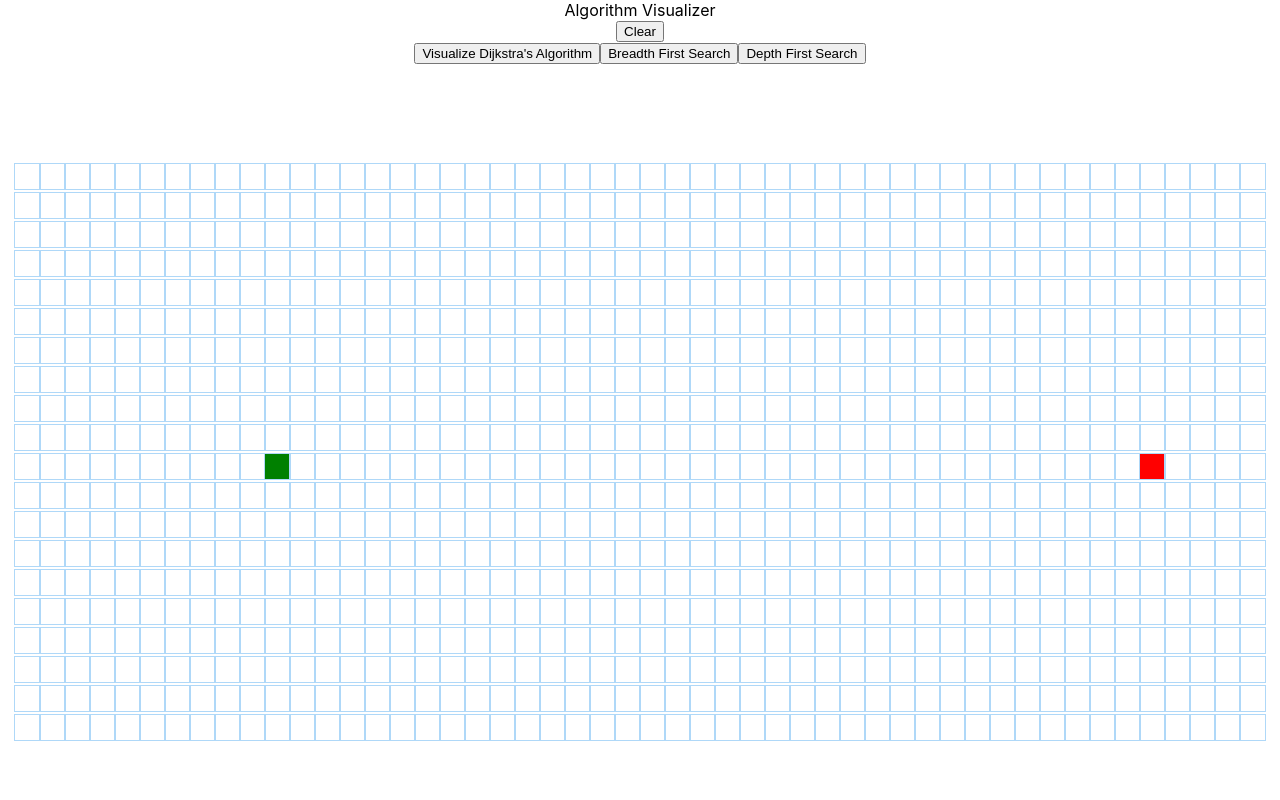
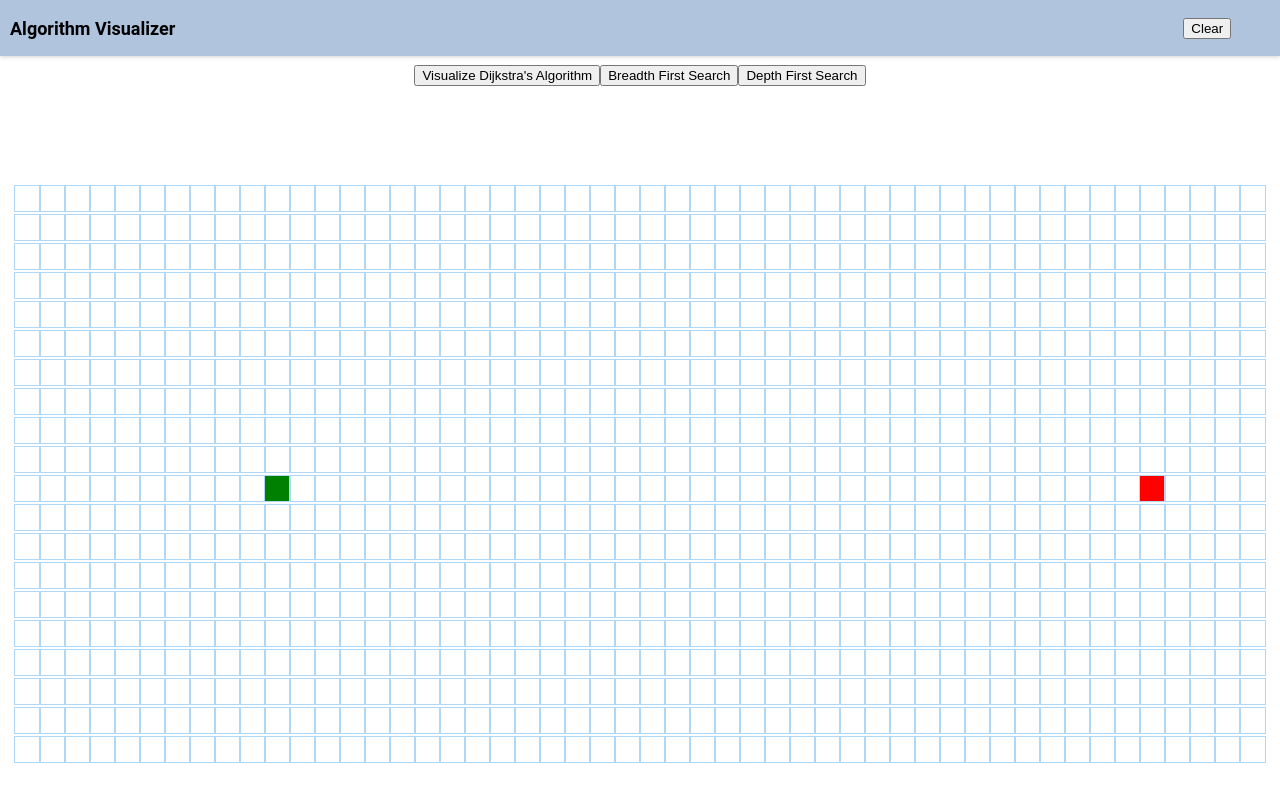
Before and after one commit to SchrOdinger11/AlgoVisualizer, a React (Create React App) app: page / in a window 1280 px wide. Built offline with nearby package versions, Linux system fonts and the light colour scheme.

Commit message:
made code modular

```diff
--- a/package.json
+++ b/package.json
@@ -8,6 +8,7 @@
     "@testing-library/user-event": "^13.5.0",
     "react": "^18.2.0",
     "react-dom": "^18.2.0",
+    "react-helmet": "^6.1.0",
     "react-scripts": "5.0.1",
     "web-vitals": "^2.1.4"
   },
--- a/src/algorithms/bfs.js
+++ b/src/algorithms/bfs.js
@@ -1,4 +1,4 @@
-import {shortestPathOrder } from "./dijkstra";
+import { shortestPathOrder,unvisitedNeighbors } from "./dijkstra";
 export function bfs(grid, start, finish) {
     //console.log(start.d)
     start.d=1;
@@ -26,18 +26,23 @@ export function bfs(grid, start, finish) {
             queue= queue.filter((node)=> node!== currentNode);
 
 
-            let neighbors = [];
-            const {col, row} = currentNode;
-            if (row > 0) neighbors.push(grid[row - 1][col]);
-            if (row < grid.length - 1) neighbors.push(grid[row + 1][col]);
-            if (col > 0) neighbors.push(grid[row][col - 1]);
-            if (col < grid[0].length - 1) neighbors.push(grid[row][col + 1]);
 
 
-            for(let i=0;i< neighbors.length;i++)
+        let n=[];
+        n=unvisitedNeighbors(currentNode,grid);
+
+            // let neighbors = [];
+            // const {col, row} = currentNode;
+            // if (row > 0) neighbors.push(grid[row - 1][col]);
+            // if (row < grid.length - 1) neighbors.push(grid[row + 1][col]);
+            // if (col > 0) neighbors.push(grid[row][col - 1]);
+            // if (col < grid[0].length - 1) neighbors.push(grid[row][col + 1]);
+
+
+            for(let i=0;i< n.length;i++)
             {
 
-                let neighbour =  neighbors[i];
+                let neighbour =  n[i];
                 if(!temp.includes(neighbour) && !neighbour.wall)
                 {
 
--- a/src/algorithms/dfs.js
+++ b/src/algorithms/dfs.js
@@ -1,4 +1,4 @@
-import { shortestPathOrder } from "./dijkstra";
+import { shortestPathOrder,unvisitedNeighbors } from "./dijkstra";
 export function dfs(grid,start,finish){
 
 
@@ -17,13 +17,9 @@ export function dfs(grid,start,finish){
         let currentNode = stack.pop();
 
 
+        let n=[];
+        n=unvisitedNeighbors(currentNode,grid);
 
-        let n = [];
-            const {col, row} = currentNode;
-            if (row > 0) n.push(grid[row - 1][col]);
-            if (row < grid.length - 1) n.push(grid[row + 1][col]);
-            if (col > 0) n.push(grid[row][col - 1]);
-            if (col < grid[0].length - 1) n.push(grid[row][col + 1]);
 
         if(currentNode === finish)
         {
@@ -34,6 +30,7 @@ export function dfs(grid,start,finish){
 
         for(let i=0;i<n.length;i++)
         {
+            if(currentNode !== finish){
             if(!visitedArray.includes(n[i]) && !n[i].wall)
             {
                 n[i].previousNode = currentNode;
@@ -41,7 +38,9 @@ export function dfs(grid,start,finish){
                 stack.push(n[i]);
             }
 
-
+        }else{
+            break;
+        }
         }
     }
 
--- a/src/algorithms/dijkstra.js
+++ b/src/algorithms/dijkstra.js
@@ -16,7 +16,8 @@ export function dijkstra(grid, start, finish) {
     if (closestNode === finish) return visitedArray;
     updateUnvisitedNeighbors(closestNode, grid);
   }
-}function unvisitedNeighbors(node, grid) {
+}
+export function unvisitedNeighbors(node, grid) {
   const neighbors = [];
   const {col, row} = node;
   if (row > 0) neighbors.push(grid[row - 1][col]);
--- a/src/pathfindingvisualizer/PathfindingVisualizer.css
+++ b/src/pathfindingvisualizer/PathfindingVisualizer.css
@@ -1,3 +1,38 @@
 .grid {
   margin: 100px 0 0;
 }
+.button1{
+
+  margin-top: 5%;
+  margin-left: 0.1%;
+  margin-right: 0.1%;
+}
+
+
+.Navbar {
+  background-color: lightsteelblue;
+  position: fixed;
+  top: 0;
+  left: auto;
+  right: 0;
+  box-sizing: border-box;
+  font-size: 18px;
+  font-weight: bold;
+  font-family: Roboto;
+  width: 100%;
+  z-index: 1000;
+  box-shadow: 0px 0px 5px silver;
+}
+
+.Toolbar {
+  display: flex;
+  min-height: 56px;
+  align-items: center;
+  padding: 0px 10px;
+}
+.Title{
+text-align: center;
+}
+.clearbutton{
+  margin-left: 80%;
+}
```
Also changed, not shown: 1 other file (tests, documents, lock files or other folders).
